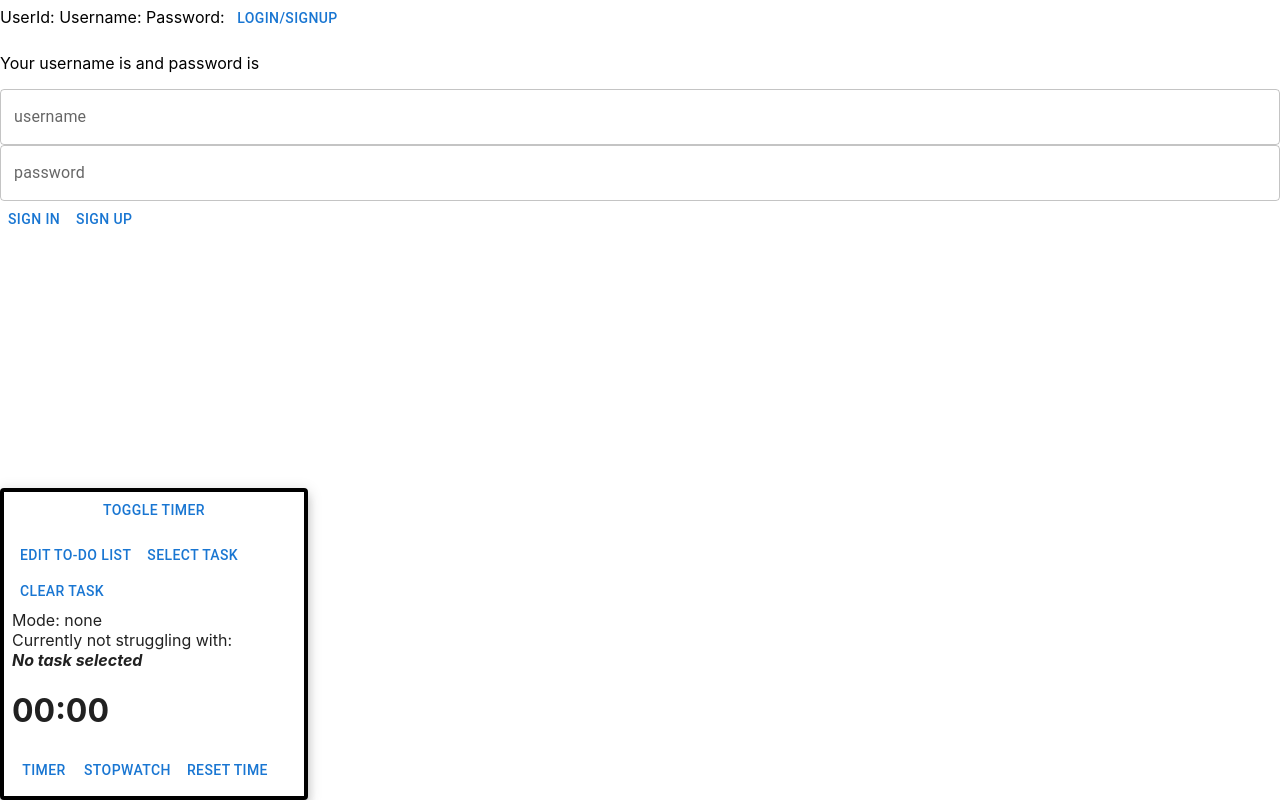
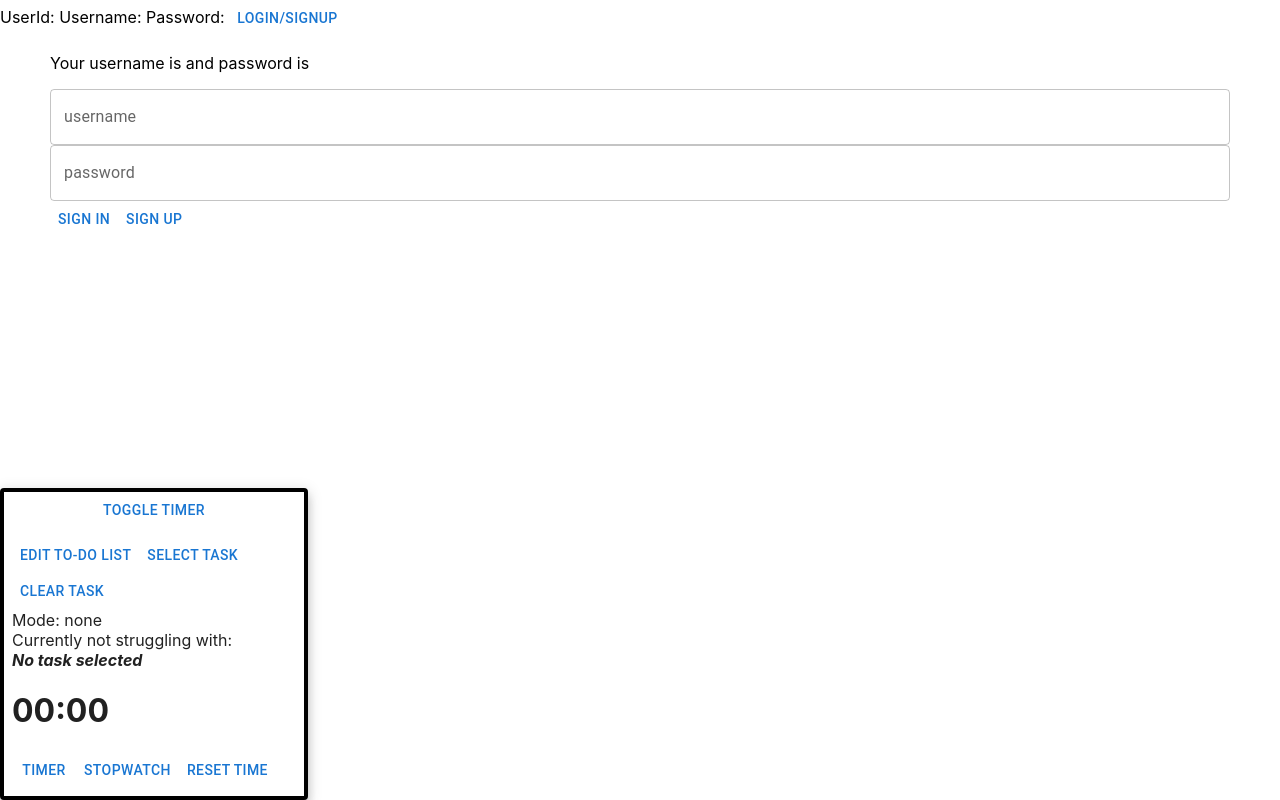
Before and after one commit to UTSCCSCC01/finalprojectf22-nostruggle, a React (Create React App) app in the folder client/: page / in a window 1280 px wide. Built offline with nearby package versions, Linux system fonts and the light colour scheme; the HTML template or start-up script is replaced by a standard one.

Commit message:
NOS-28 added padding to page

```diff
--- a/client/src/features/index.jsx
+++ b/client/src/features/index.jsx
@@ -28,7 +28,7 @@ const index = (props) => {
         }
     }
   return (
-        <div>
+        <div style={{ padding: '0px 50px 200px 50px' }}>
             { getPage() }
             <StudyTimer/>
         </div>
```
